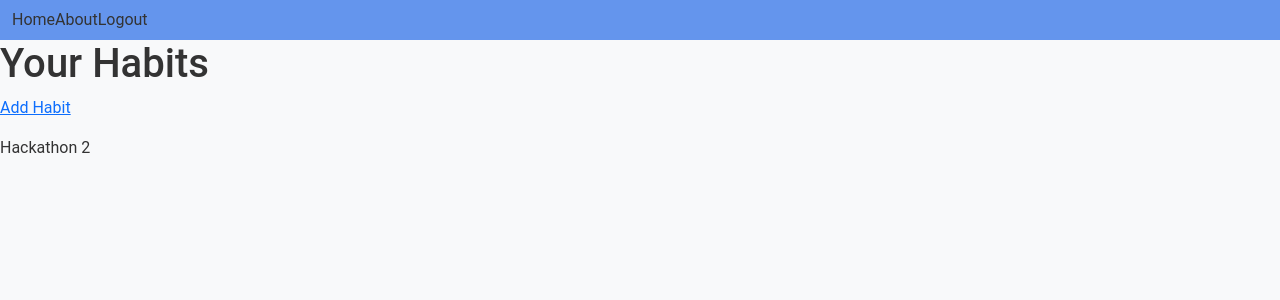
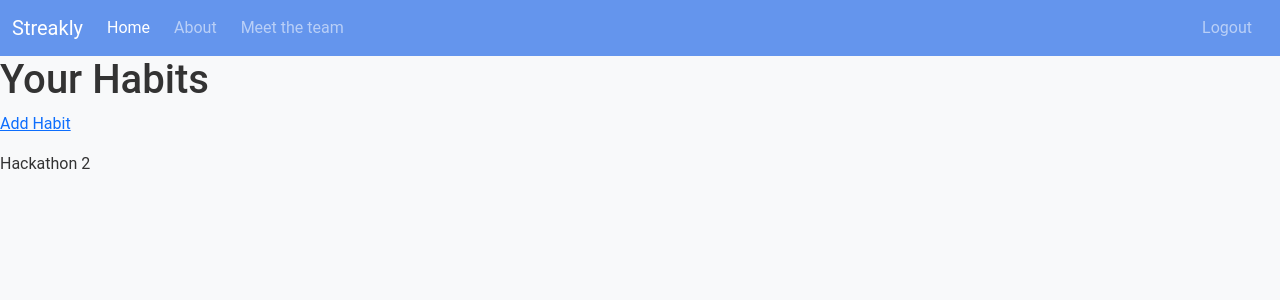
Before and after one commit to Georgeburn94/streakly, a Django app: page / in a window 1280 px wide. Shown: the top 300 px of the page. Run offline with Django 4.2, Linux system fonts and the light colour scheme; a user stored in the database is signed in; data that the repository does not hold is empty.

Commit message:
add: boostrap navbar

```diff
--- a/streakly/templates/base.html
+++ b/streakly/templates/base.html
@@ -26,35 +26,38 @@
 
 <body class="">
     <header>
-        <!-- Navbar -->
-        <nav class="navbar navbar-expand-lg">
+        <nav class="navbar navbar-expand-lg bg-body-primary" data-bs-theme="dark">
             <div class="container-fluid">
-                <button class="navbar-toggler" type="button" data-bs-toggle="collapse" data-bs-target="#navbarText"
-                    aria-controls="navbarText" aria-expanded="false" aria-label="Toggle navigation">
+                <a class="navbar-brand" href="#">Streakly</a>
+                <button class="navbar-toggler" type="button" data-bs-toggle="collapse" data-bs-target="#navbarNav"
+                    aria-controls="navbarNav" aria-expanded="false" aria-label="Toggle navigation">
                     <span class="navbar-toggler-icon"></span>
                 </button>
                 <div class="collapse navbar-collapse" id="navbarNav">
                     <ul class="navbar-nav me-auto mb-2 mb-lg-0">
-                        <li class="nav-item">Home
-
+                        <li class="nav-item">
+                            <a class="nav-link active me-2" aria-current="page" href="{% url 'home' %}">Home</a>
                         </li>
-                        <li class="nav-item">About <!-- About page? then move login and register to separate spaces, so that logout can be deleted and only active when user is logged in -->
-
+                        <li class="nav-item me-2">
+                            <a class="nav-link" href="#">About</a>
+                        </li>
+                        <li class="nav-item me-2">
+                            <a class="nav-link" href="#">Meet the team</a>
+                        </li>
+                    </ul>
+                    <ul class="navbar-nav me-2">
+                        {% if user.is_authenticated %}
+                        <li class="nav-item">
+                            <a class="nav-link" href="{% url 'account_logout' %}">Logout</a>
+                        </li>
+                        {% else %}
+                        <li class="nav-item">
+                            <a class="nav-link" href="{% url 'account_login' %}">Login</a>
+                        </li>
+                        <li class="nav-item">
+                            <a class="nav-link" href="{% url 'signup' %}">Register</a>
                         </li>
 
-                        {% if user.is_authenticated %}
-                        <li class="nav-item">Logout
-
-                        </li>
-                        {% else %}
-                        <li class="nav-item">Register
-
-                        </li>
-
-                        <li class="nav-item">Login
-                            <!-- a hrefs inserted here when about section made -->
-
-                        </li>
                         {% endif %}
                     </ul>
                 </div>
@@ -66,11 +69,15 @@
         {% block content %}
         {% endblock %}
     </main>
+
+
     <footer class="footer">
         <p>Hackathon 2</p>
     </footer>
-    <!-- Bootstrap JS -->
-    <!-- <script src="https://cdn.jsdelivr.net/npm/bootstrap@5.3.3/dist/js/bootstrap.min.js" integrity="sha384-0pUGZvbkm6XF6gxjEnlmuGrJXVbNuzT9qBBavbLwCsOGabYfZo0T0to5eqruptLy" crossorigin="anonymous"></script> -->
+<!-- Bootstrap JS -->
+    <script src="https://cdn.jsdelivr.net/npm/bootstrap@5.3.3/dist/js/bootstrap.min.js"
+        integrity="sha384-0pUGZvbkm6XF6gxjEnlmuGrJXVbNuzT9qBBavbLwCsOGabYfZo0T0to5eqruptLy"
+        crossorigin="anonymous"></script>
 
 </body>
 
```
